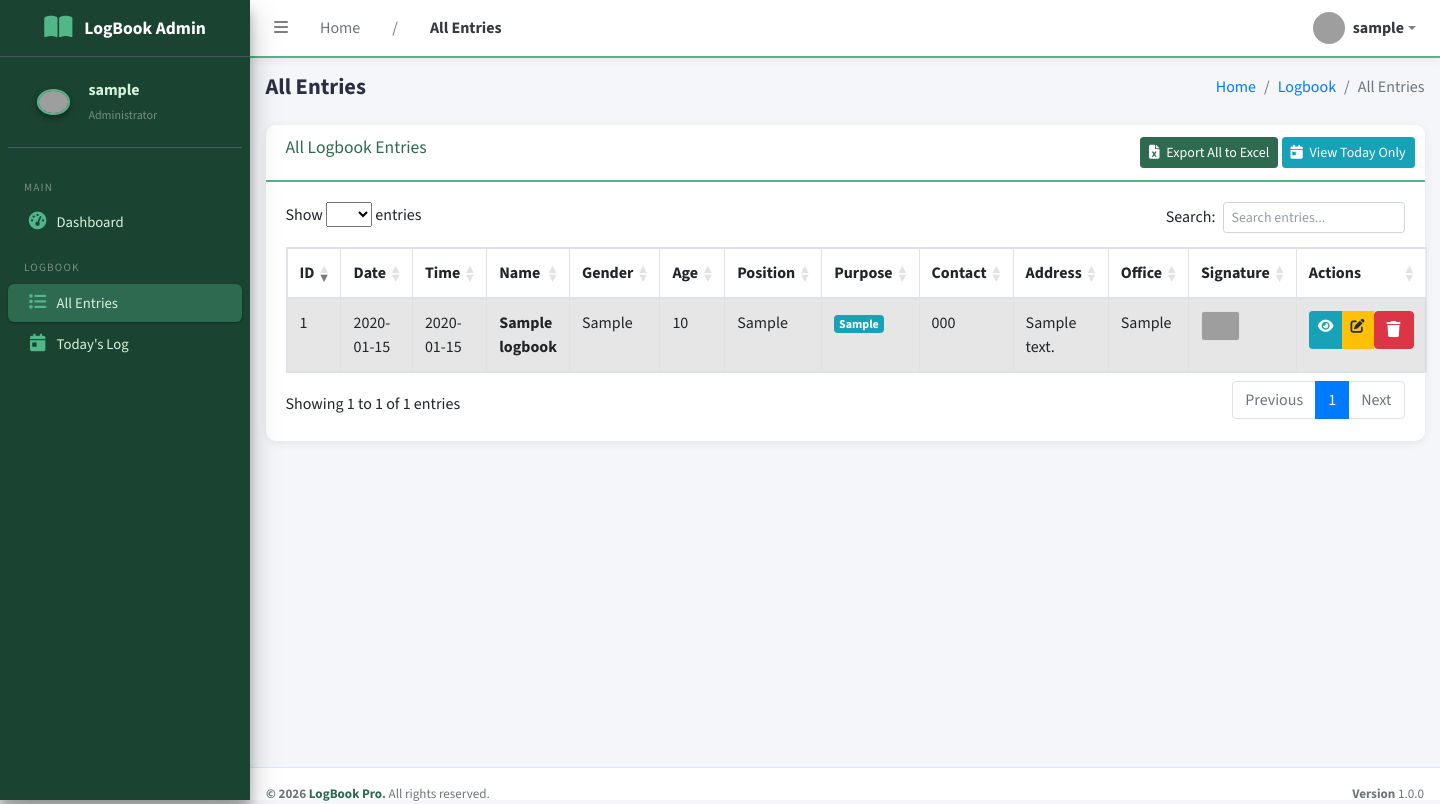
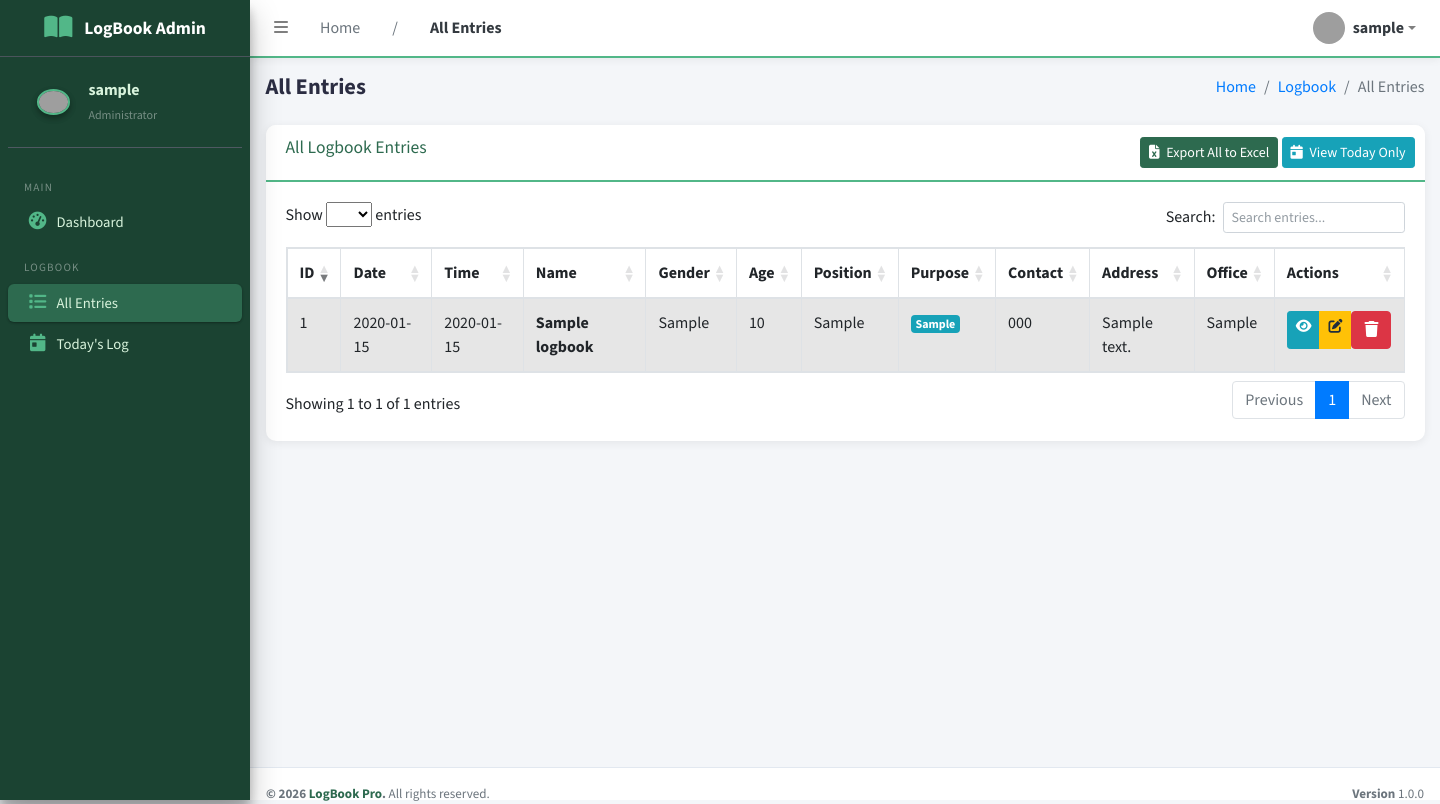
Before and after one commit to dal18/adii, a Flask app: page /admin/logbook in a window 1440 px wide. Run offline with Flask 3, Linux system fonts and the light colour scheme; the visitor is signed in with stand-in values (Sample User, id 1); tables that the repository leaves empty hold one stand-in row (values such as "Sample post"); some libraries are stand-ins or nearby versions; grey boxes are pictures that could not be loaded.

Commit message:
Hide signature column from admin table

```diff
--- a/templates/admin/logbook/index.html
+++ b/templates/admin/logbook/index.html
@@ -52,7 +52,6 @@
                     <th>Contact</th>
                     <th>Address</th>
                     <th>Office</th>
-                    <th>Signature</th>
                     <th>Actions</th>
                 </tr>
             </thead>
@@ -70,15 +69,6 @@
                     <td>{{ entry['contact_number'] }}</td>
                     <td>{{ entry['address'] or '-' }}</td>
                     <td>{{ entry['office'] or '-' }}</td>
-                    <td>
-                        {% if entry['signature'] %}
-                        <a href="{{ entry['signature'] }}" target="_blank">
-                            <img src="{{ entry['signature'] }}" alt="Signature" style="max-width: 60px; max-height: 30px; border: 1px solid #dee2e6; border-radius: 3px;">
-                        </a>
-                        {% else %}
-                        <span class="text-muted">-</span>
-                        {% endif %}
-                    </td>
                     <td>
                         <div class="btn-group btn-group-sm">
                             <a href="{{ url_for('admin_logbook_show', id=entry['id']) }}" class="btn btn-info" title="View">
```
